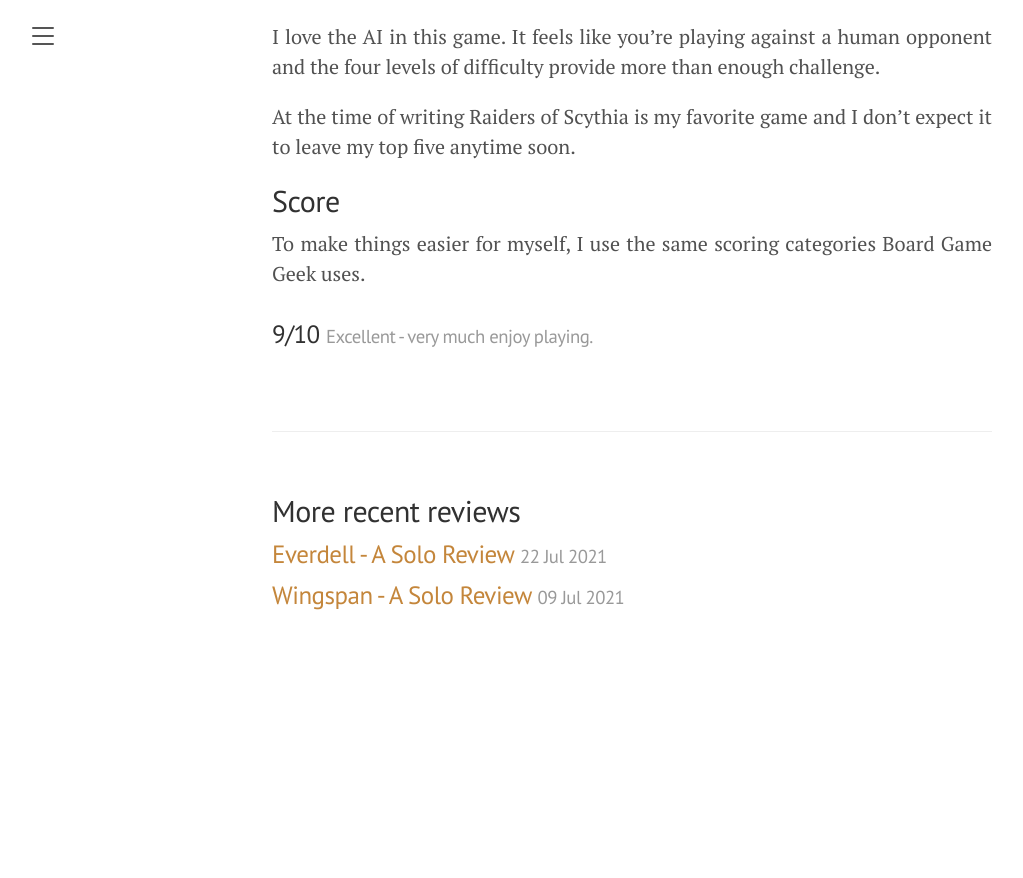
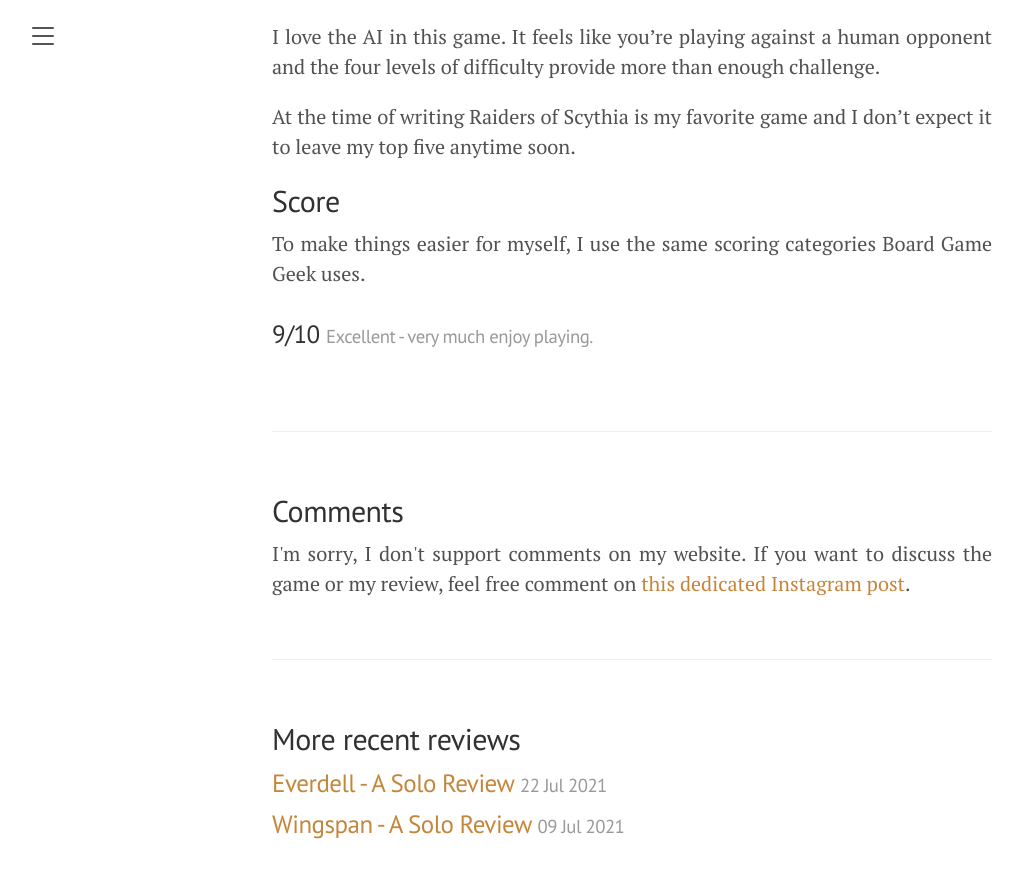
Before and after one commit to singlemeeple/singlemeeple.github.io, a Jekyll site: the page built from _posts/2021-07-27-raiders-of-scythia-a-solo-review.md, in a window 1280 px wide and 900 px high, scrolled down 8931 px. Shown: the top 878 px of the window, without its empty margins (8-1031 px from the left). Built offline with Jekyll 4.4.1, drawn with Linux system fonts in a browser that asks for light colours; before the commit the page ends 9603 px from its top, so only the background shows below that; some of the changed lines change nothing that is shown.

Commit message:
Add Instragram link for Raiders of Scythia review

```diff
--- a/_posts/2021-07-27-raiders-of-scythia-a-solo-review.md
+++ b/_posts/2021-07-27-raiders-of-scythia-a-solo-review.md
@@ -8,6 +8,7 @@
 know what hit them."
 thumbnail: /public/images/reviews/raidersofscythia/raidersofscythia-a-solo-review.png
 category: review
+instagram: https://www.instagram.com/p/CR3BFOcLdzC/
 score: 9
 ---
 
```
